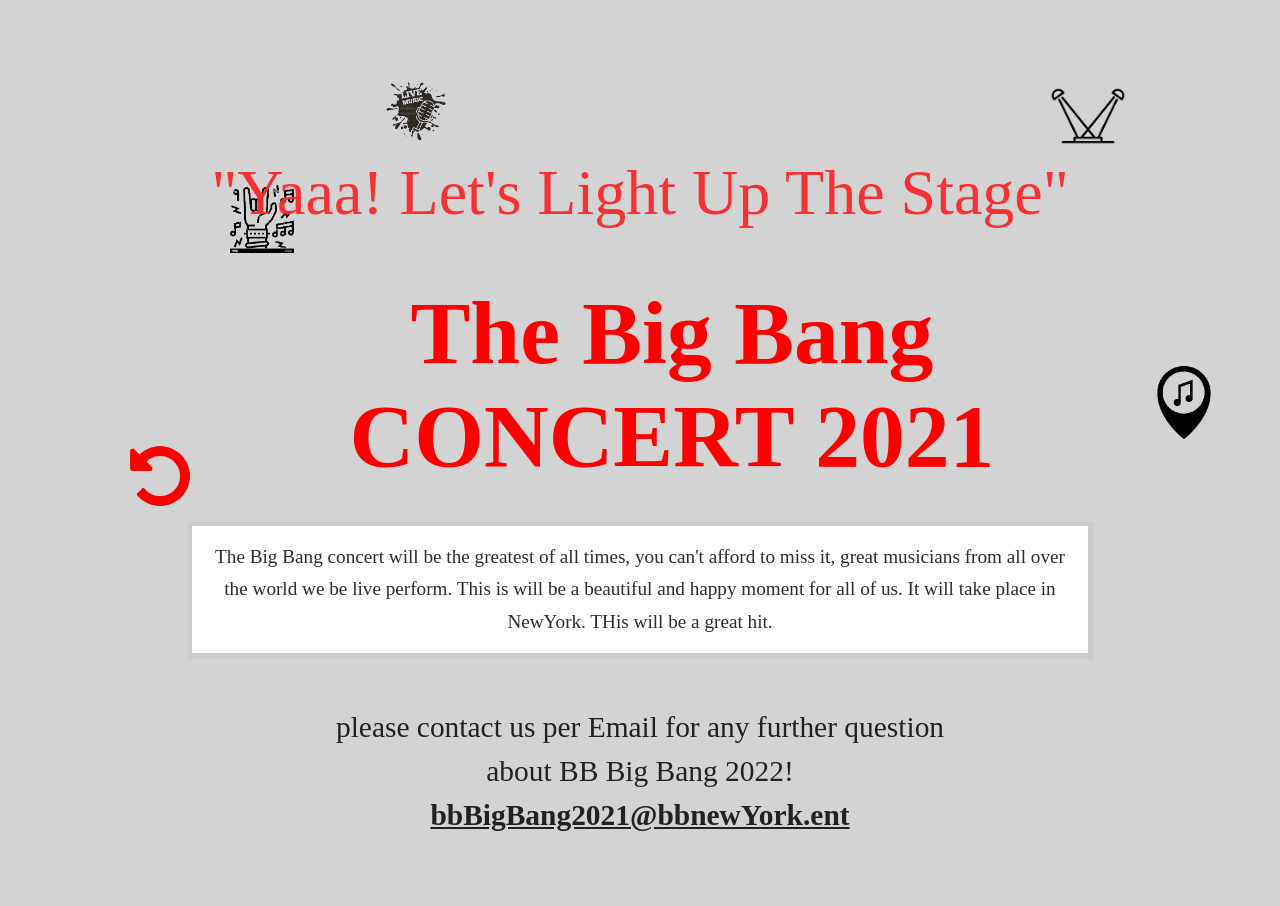
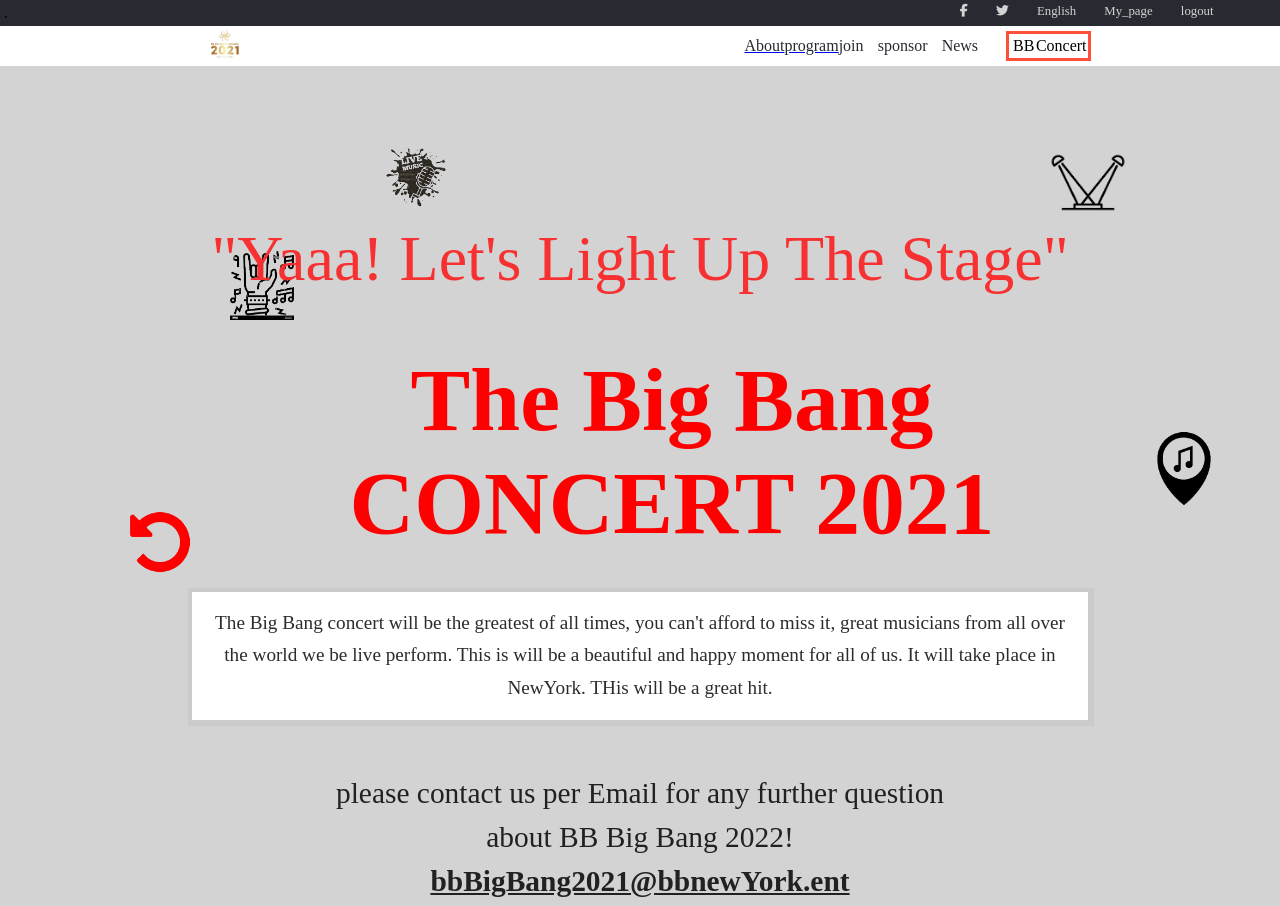
Before and after one commit to Apatakiti/Big-Bang-concert-Website, a website: page about.html in a window 1280 px wide. Shown: the top 906 px of the page. Drawn offline with Linux system fonts and the light colour scheme.

Commit message:
fixed linters

```diff
--- a/about.html
+++ b/about.html
@@ -12,6 +12,36 @@
     <title>The BB Concert/about</title>
 </head>
 <body>
+    <div class="top">
+
+        <div class="dot">.</div>
+
+           <div class="others">
+           <i class="ele fa-brands fa-facebook-f"> </i>
+           <i class="ele fa-brands fa-twitter"> </i>
+           <p class="ele">English</p>
+           <p class="ele"> My_page </p>
+           <p class="ele">logout</p>
+          </div>
+
+   </div>
+
+   <div class="Desktop-nav">
+       <div class="logo">
+<a href="index.html"><img id="the-logo" src="Images/the-logo.png" alt="pic"></a>
+       </div>
+
+       <div class="other-navigations">
+          <a href="index.html"> <p class="elements">About</p></a>
+         <a href="about.html">  <p class="elements">program</p></a>
+           <p class="elements">join</p>
+           <p class="elements">sponsor</p>
+           <p class="elements">News</p>
+           <div id="concert-name">
+               <p>BB</p><p> Concert</p> </div>
+       </div>
+
+   </div>
     <div id="menu1">
         <div id="x-mark-container">
             <i class="fa-solid fa-x" id="x-mark"></i>
--- a/about.scss
+++ b/about.scss
@@ -358,6 +358,7 @@
   }
 
   @media screen and (min-width: 768px) {
+
     .top {
       position: relative;
       display: flex;
@@ -375,7 +376,7 @@
         justify-content: space-around;
         font-size: 80%;
 
-        #ele {
+        .ele {
           margin-left: 20%;
           display: flex;
           flex-direction: row;
@@ -427,7 +428,7 @@
           padding: 2%;
         }
 
-        .concert-name {
+        #concert-name {
           margin-left: 5%;
           display: flex;
           flex-direction: row;
```
Also changed, not shown: about.css, 1 other file.
